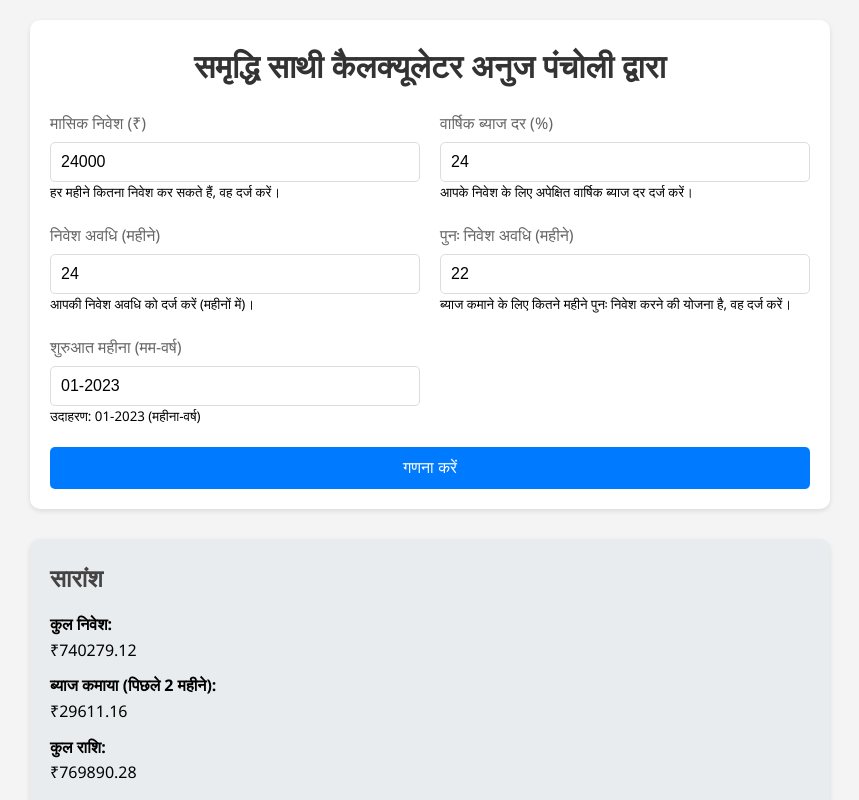
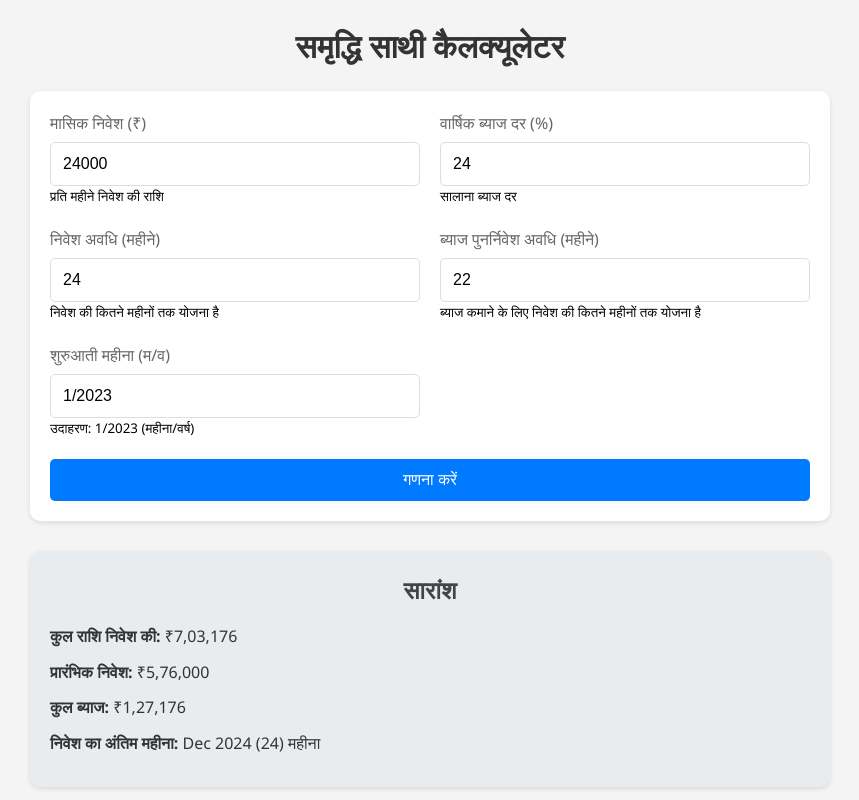
Before and after one commit to AnujPancholiGithub/nivesh-sathi, a React (Vite) app: page / in a window 1280 px wide. Both pictures are taken after a click on the button "गणना करें". Shown: the top 800 px of the page, without its empty margins (210-1069 px from the left). Built offline with nearby package versions, Linux system fonts and the light colour scheme.

Commit message:
jivan_sathi_compund_cal_for_my_mom

```diff
--- a/src/App.css
+++ b/src/App.css
@@ -20,7 +20,7 @@ body {
 
 /* Styling for cards */
 .card {
-  background: #fff;
+  background: #ffffff;
   border-radius: 10px;
   padding: 20px;
   margin-bottom: 20px;
@@ -28,15 +28,18 @@ body {
 }
 
 /* Heading styles */
+h1, h2 {
+  text-align: center;
+  color: #333333;
+}
+
 h1 {
-  text-align: center;
   margin-bottom: 20px;
-  color: #333;
 }
 
 h2 {
   margin-bottom: 15px;
-  color: #444;
+  color: #444444;
 }
 
 /* Form styles */
@@ -53,12 +56,12 @@ form {
 
 label {
   margin-bottom: 5px;
-  color: #666;
+  color: #666666;
 }
 
-input {
-  padding: 10px;
-  border: 1px solid #ddd;
+input, button {
+  padding: 12px;
+  border: 1px solid #dddddd;
   border-radius: 5px;
   font-size: 16px;
 }
@@ -66,7 +69,7 @@ input {
 /* Button styles */
 button {
   background-color: #007bff;
-  color: #fff;
+  color: #ffffff;
   border: none;
   padding: 12px;
   border-radius: 5px;
@@ -94,11 +97,12 @@ button:hover {
 
 .summary p {
   margin-bottom: 10px;
+  color: #333333;
 }
 
 /* Individual result card styles */
 .result-card {
-  background-color: #fff;
+  background-color: #ffffff;
   padding: 15px;
   border-radius: 8px;
   box-shadow: 0 2px 5px rgba(0, 0, 0, 0.1);
@@ -112,6 +116,7 @@ button:hover {
 
 .result-card p {
   margin-bottom: 5px;
+  color: #666666;
 }
 
 /* Responsive design for tablets and larger screens */
--- a/src/App.jsx
+++ b/src/App.jsx
@@ -2,57 +2,78 @@ import React, { useState } from 'react';
 import './App.css';
 
 function App() {
-  const [monthlyInvestment, setMonthlyInvestment] = useState(24000);
-  const [annualRate, setAnnualRate] = useState(24);
-  const [totalMonths, setTotalMonths] = useState(24);
-  const [reinvestMonths, setReinvestMonths] = useState(22);
-  const [startMonth, setStartMonth] = useState('01-2023');
-  const [results, setResults] = useState([]);
-  const [summary, setSummary] = useState({ totalAmount: 0, interestLastTwoMonths: 0, grandTotal: 0 });
+  // State variables for user inputs and results
+  const [monthlyInvestment, setMonthlyInvestment] = useState(24000); // Monthly investment amount
+  const [annualRate, setAnnualRate] = useState(24); // Annual interest rate
+  const [totalMonths, setTotalMonths] = useState(24); // Total investment duration in months
+  const [reinvestMonths, setReinvestMonths] = useState(22); // Duration to reinvest interest
+  const [startMonth, setStartMonth] = useState('1/2023'); // Start month of investment
+  const [endMonth, setEndMonth] = useState(''); // End month of investment
+  const [results, setResults] = useState([]); // Array to store monthly investment results
+  const [summary, setSummary] = useState({ totalAmount: 0, principalInvested: 0, totalInterest: 0 }); // Summary of investment details
 
+  // Function to calculate investment details
   const calculateInvestment = (e) => {
     e.preventDefault();
     const newResults = [];
     let principal = 0;
-    const monthlyRate = annualRate / 100 / 12;
-    const [month, year] = startMonth.split('-');
-    const startDate = new Date(year, month - 1);
+    let totalInterest = 0;
+    let principalInvested = 0;
+    const monthlyInterestRate = annualRate / 100 / 12; // Monthly interest rate calculation
+    const [startMonthNum, startYear] = startMonth.split('/');
+    const startDate = new Date(startYear, parseInt(startMonthNum, 10) - 1);
 
-    for (let month = 0; month <= totalMonths; month++) {
-      const currentDate = new Date(startDate.getFullYear(), startDate.getMonth() + month - 1);
-      const interest = principal * monthlyRate;
-      const principalStart = principal;
+    // Loop through each month of the investment duration
+    for (let monthIndex = 1; monthIndex <= totalMonths; monthIndex++) {
+      const currentDate = new Date(startDate.getFullYear(), startDate.getMonth() + monthIndex - 1);
+      let interestEarned = principal * monthlyInterestRate; // Interest earned in the current month
+      const initialPrincipal = principal;
 
-      if (month <= reinvestMonths) {
-        principal += monthlyInvestment + interest;
+      // Check if the current month is within the reinvestment period
+      if (monthIndex <= reinvestMonths) {
+        principal += monthlyInvestment + interestEarned; // Add monthly investment and interest earned
       } else {
-        principal += monthlyInvestment;
+        principal += monthlyInvestment; // Add only the monthly investment
+        interestEarned = 0; // No interest earned beyond reinvestment period
       }
 
+      // Accumulate total interest and principal invested
+      totalInterest += interestEarned;
+      principalInvested += monthlyInvestment;
+
+      // Store monthly investment details in the results array
       newResults.push({
-        month,
-        date: currentDate.toLocaleString('default', { month: 'short' }) + ' ' + currentDate.getFullYear(),
-        principalStart,
-        interest,
+        month: monthIndex,
+        date: `${currentDate.toLocaleString('default', { month: 'short' })} ${currentDate.getFullYear()} (${monthIndex}) महीना`,
+        initialPrincipal,
+        interestEarned,
+        totalInterest,
         investment: monthlyInvestment,
-        principalEnd: principal
+        finalPrincipal: principal
       });
+
+      // Set the end month when the loop completes
+      if (monthIndex === totalMonths) {
+        setEndMonth(`${currentDate.toLocaleString('default', { month: 'short' })} ${currentDate.getFullYear()} (${monthIndex}) महीना`);
+      }
     }
 
+    // Update state with calculation results
     setResults(newResults);
+    setSummary({ totalAmount: principal, principalInvested, totalInterest });
+  };
 
-    const totalAmount = principal;
-    const interestLastTwoMonths = principal * monthlyRate * 2;
-    const grandTotal = totalAmount + interestLastTwoMonths;
-
-    setSummary({ totalAmount, interestLastTwoMonths, grandTotal });
+  // Function to format amounts into Indian currency format
+  const formatIndianCurrency = (amount) => {
+    return amount.toLocaleString('en-IN', { maximumFractionDigits: 0 });
   };
 
   return (
     <div className="app">
+      <h1>समृद्धि साथी कैलक्यूलेटर</h1>
       <div className="card">
-        <h1>समृद्धि साथी कैलक्यूलेटर अनुज पंचोली द्वारा</h1>
         <form onSubmit={calculateInvestment}>
+          {/* Monthly investment input */}
           <div className="input-group">
             <label htmlFor="monthlyInvestment">मासिक निवेश (₹)</label>
             <input
@@ -62,9 +83,10 @@ function App() {
               onChange={(e) => setMonthlyInvestment(Number(e.target.value))}
               required
             />
-            <small className="info">हर महीने कितना निवेश कर सकते हैं, वह दर्ज करें।</small>
+            <small className="info">प्रति महीने निवेश की राशि</small>
           </div>
 
+          {/* Annual interest rate input */}
           <div className="input-group">
             <label htmlFor="annualRate">वार्षिक ब्याज दर (%)</label>
             <input
@@ -74,9 +96,10 @@ function App() {
               onChange={(e) => setAnnualRate(Number(e.target.value))}
               required
             />
-            <small className="info">आपके निवेश के लिए अपेक्षित वार्षिक ब्याज दर दर्ज करें।</small>
+            <small className="info">सालाना ब्याज दर</small>
           </div>
 
+          {/* Total investment duration input */}
           <div className="input-group">
             <label htmlFor="totalMonths">निवेश अवधि (महीने)</label>
             <input
@@ -86,55 +109,64 @@ function App() {
               onChange={(e) => setTotalMonths(Number(e.target.value))}
               required
             />
-            <small className="info">आपकी निवेश अवधि को दर्ज करें (महीनों में)।</small>
+            <small className="info">निवेश की कितने महीनों तक योजना है</small>
           </div>
 
+          {/* Reinvestment period input */}
           <div className="input-group">
-            <label htmlFor="reinvestMonths">पुनः निवेश अवधि (महीने)</label>
+            <label htmlFor="reinvestMonths">ब्याज पुनर्निवेश अवधि (महीने)</label>
             <input
               id="reinvestMonths"
               type="number"
               value={reinvestMonths}
               onChange={(e) => setReinvestMonths(Number(e.target.value))}
               required
+              max={totalMonths}
             />
-            <small className="info">ब्याज कमाने के लिए कितने महीने पुनः निवेश करने की योजना है, वह दर्ज करें।</small>
+            <small className="info">ब्याज कमाने के लिए निवेश की कितने महीनों तक योजना है</small>
           </div>
 
+          {/* Start month input */}
           <div className="input-group">
-            <label htmlFor="startMonth">शुरुआत महीना (मम-वर्ष)</label>
+            <label htmlFor="startMonth">शुरुआती महीना (म/व)</label>
             <input
               id="startMonth"
               type="text"
               value={startMonth}
               onChange={(e) => setStartMonth(e.target.value)}
-              pattern="\d{2}-\d{4}"
+              pattern="\d{1,2}/\d{4}"
               required
             />
-            <small className="info">उदाहरण: 01-2023 (महीना-वर्ष)</small>
+            <small className="info">उदाहरण: 1/2023 (महीना/वर्ष)</small>
           </div>
 
+          {/* Submit button */}
           <button type="submit">गणना करें</button>
         </form>
       </div>
 
+      {/* Display results if available */}
       {results.length > 0 && (
         <div className="results">
-          <div className="card summary">
+          {/* Summary section */}
+          <div className="summary card">
             <h2>सारांश</h2>
-            <p><strong>कुल निवेश:</strong><br />₹{summary.totalAmount.toFixed(2)}</p>
-            <p><strong>ब्याज कमाया (पिछले 2 महीने):</strong><br />₹{summary.interestLastTwoMonths.toFixed(2)}</p>
-            <p><strong>कुल राशि:</strong><br />₹{summary.grandTotal.toFixed(2)}</p>
+            <p><strong>कुल राशि निवेश की:</strong> ₹{formatIndianCurrency(summary.totalAmount)}</p>
+            <p><strong>प्रारंभिक निवेश:</strong> ₹{formatIndianCurrency(summary.principalInvested)}</p>
+            <p><strong>कुल ब्याज:</strong> ₹{formatIndianCurrency(summary.totalInterest)}</p>
+            <p><strong>निवेश का अंतिम महीना:</strong> {endMonth}</p>
           </div>
 
+          {/* Monthly details section */}
           <h2>मासिक विवरण</h2>
           {results.map((row, index) => (
-            <div key={index} className="card result-card">
-              <h3>{row.date} (महीना {row.month})</h3>
-              <p><strong>प्रारंभिक राशि:</strong> ₹{row.principalStart.toFixed(2)}</p>
-              <p><strong>ब्याज कमाया:</strong> ₹{row.interest.toFixed(2)}</p>
-              <p><strong>निवेश:</strong> ₹{row.investment.toFixed(2)}</p>
-              <p><strong>अंतिम राशि:</strong> ₹{row.principalEnd.toFixed(2)}</p>
+            <div key={index} className={`result-card ${index % 2 === 0 ? 'even' : 'odd'}`}>
+              <h3>{row.date}</h3>
+              <p><strong>प्रारंभिक निवेश:</strong> ₹{formatIndianCurrency(row.initialPrincipal)}</p>
+              <p><strong>इस महीने के ब्याज कमाया:</strong> ₹{formatIndianCurrency(row.interestEarned)}</p>
+              <p><strong>कुल ब्याज कमाया अब तक:</strong> ₹{formatIndianCurrency(row.totalInterest)}</p>
+              <p><strong>निवेश:</strong> ₹{formatIndianCurrency(row.investment)}</p>
+              <p><strong>अंतिम राशि:</strong> ₹{formatIndianCurrency(row.finalPrincipal)}</p>
             </div>
           ))}
         </div>
```
